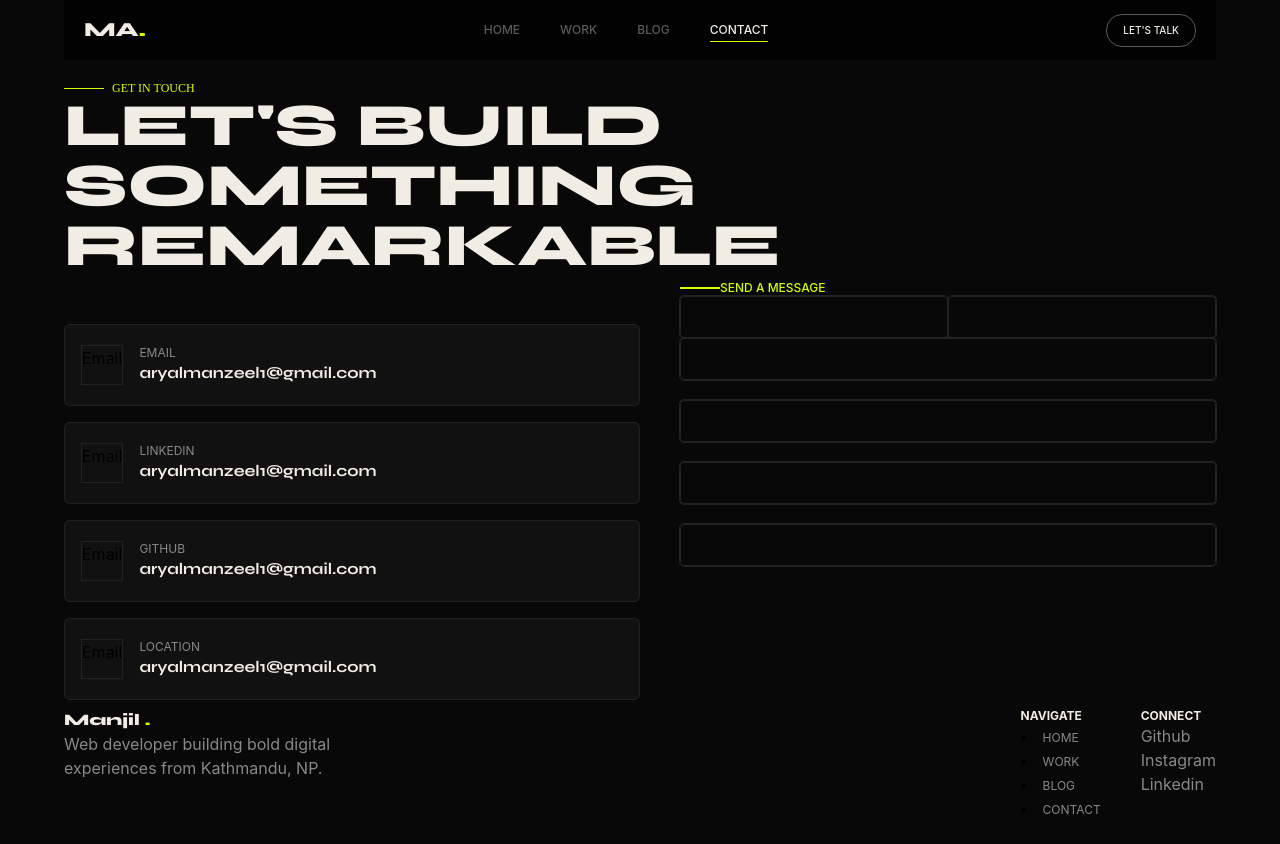
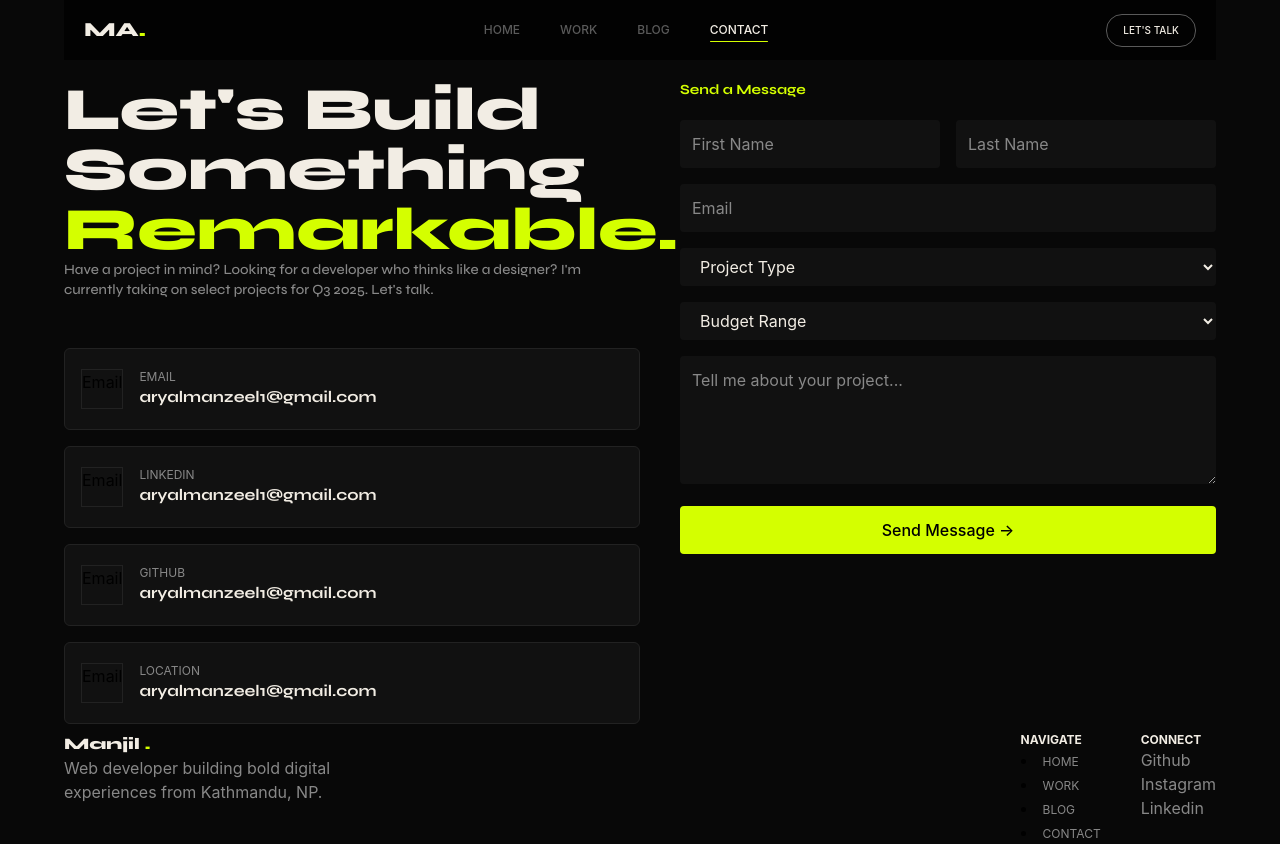
Before and after one commit to User-manjil/FullStack_Portfolio2025, a React app in the folder frontend/: page /contact in a window 1280 px wide. Before the commit the page ends 820 px from the top, so only its background shows below. Built offline with nearby package versions, Linux system fonts and the light colour scheme; the HTML template or start-up script is replaced by a standard one.

Commit message:
add : Contact section

```diff
--- a/frontend/src/Components/Pages/Contact.jsx
+++ b/frontend/src/Components/Pages/Contact.jsx
@@ -1,22 +1,39 @@
-import React from 'react'
+import React, { useState } from 'react'
 import TitleSection from '../Reusable/TitleSection'
 
 const Contact = () => {
+
   const dataContact = [
     {title : "Email" , data:"aryalmanzeel1@gmail.com"},
     {title : "Linkedin" , data:"aryalmanzeel1@gmail.com"},
     {title : "Github" , data:"aryalmanzeel1@gmail.com"},
     {title : "Location" , data:"aryalmanzeel1@gmail.com"},
   ]
+   const [form, setForm] = useState({
+    firstName: "",
+    lastName: "",
+    email: "",
+    projectType: "",
+    budget: "",
+    message: "",
+  });
+
+  const handleChange = (e) => {
+    setForm({ ...form, [e.target.name]: e.target.value });
+  };
+
+  const handleSubmit = () => {
+    console.log(form);
+    alert("Message Sent!");
+  };
   return (
     <div className='mt-10 w-full flex gap-10'>
-
-      <div className="flex flex-col w-1/2">
-
-        <TitleSection  subTitle="GET IN TOUCH " bigTitle="LET'S BUILD SOMETHING REMARKABLE" hasBtn={false} />
+      <div className="flex mt-10 flex-col w-1/2">
+      <div className="flex flex-col font-[Syne] text-(--text) text-6xl font-black">
+       Let's Build Something <span className='text-(--lime)'>Remarkable.</span>
+       <p className='text-sm text-(--muted2) font-medium'>Have a project in mind? Looking for a developer who thinks like a designer? I'm currently taking on select projects for Q3 2025. Let's talk.</p>
+      </div>
         <div className="flex flex-col mt-10 ">
-
-
              {dataContact.map((el, index) => {
                   return (
                     <div key={index} className='w-full group hover:border-(--lime) bg-(--bg2)  hover:translate-x-1 duration-200 flex border my-2 rounded-md border-(--border) px-0 py-5'>
@@ -30,37 +47,85 @@ const Contact = () => {
                     </div>
                   )
                 })}
+        </div>
 
 
 
+      </div>
+        <div>
+          <p className="text-sm text-(--lime) mt-10 mb-5 font-bold font-[Syne]">Send a Message</p>
 
+          <div className="space-y-4">
+            <div className="grid grid-cols-2 gap-4">
+              <input
+                name="firstName"
+                placeholder="First Name"
+                onChange={handleChange}
+                className=" p-3 rounded w-ful placeholder:text-(--muted2) text-(--text) bg-(--bg2)"
+              />
+              <input
+                name="lastName"
+                placeholder="Last Name"
+                onChange={handleChange}
+                className=" p-3 rounded w-full placeholder:text-(--muted2) text-(--text) bg-(--bg2)"
+              />
+            </div>
+
+            <input
+              name="email"
+              type="email"
+              placeholder="Email"
+              onChange={handleChange}
+              className=" p-3 rounded w-full placeholder:text-(--muted2) text-(--text) bg-(--bg2)  "
+            />
+
+            <select
+              name="projectType"
+              onChange={handleChange}
+              className="  rounded w-full  text-(--text) px-4 py-2 bg-(--bg2)   placeholder:text-(--muted2)"
+            >
+              <option value="">Project Type</option>
+              <option>Web Application</option>
+              <option>E-Commerce Store</option>
+              <option>Portfolio</option>
+              <option>SaaS Product</option>
+              <option>Consultation</option>
+            </select>
+
+            <select
+              name="budget"
+              onChange={handleChange}
+              className=" p-3 rounded w-full  text-(--text)    px-4 py-2  bg-(--bg2) placeholder:text-(--muted2) "
+            >
+              <option value="">Budget Range</option>
+              <option>below $500</option>
+              <option>$1k – $5k</option>
+              <option>$5k – $15k</option>
+              <option>$15k – $50k</option>
+              <option>$50k+</option>
+            </select>
+
+            <textarea
+              name="message"
+              placeholder="Tell me about your project..."
+              onChange={handleChange}
+              className=" p-3 rounded w-full h-32 bg-(--bg2) text-(--text) placeholder:text-(--muted2)"
+            />
+
+            <button
+              onClick={handleSubmit}
+              className="w-full bg-(--lime) hover:bg-(--lime) py-3 rounded font-medium"
+            >
+              Send Message →
+            </button>
+          </div>
         </div>
-      </div>
-      <div className="flex  mt-60 flex-col w-1/2 ">
-      <div className="flex items-center">
-         <div className="flex   left-0 bottom-[50%] w-10 h-0.5 bg-(--lime)"></div>
-        <div className="flex  text-(--lime)    text-xs font-medium relative"> SEND A MESSAGE</div>
-
-      </div>
-     <div className="flex">
-
-            <input className='w-full border border-(--border) outline outline-(--border)  hover:outline-(--lime) text-(--text) font-[Syne] rounded-sm px-3 py-2' type="text" />
-            <input className='w-full border border-(--border) outline outline-(--border)  hover:outline-(--lime) text-(--text) font-[Syne] rounded-sm px-3 py-2' type="text" />
-            </div>
-            <div className="flex flex-col gap-5">
-              <input className='w-full border border-(--border) outline outline-(--border)  hover:outline-(--lime) text-(--text) font-[Syne] rounded-sm px-3 py-2' type="text" />
-              <input className='w-full border border-(--border) outline outline-(--border)  hover:outline-(--lime) text-(--text) font-[Syne] rounded-sm px-3 py-2' type="text" />
-              <input className='w-full border border-(--border) outline outline-(--border)  hover:outline-(--lime) text-(--text) font-[Syne] rounded-sm px-3 py-2' type="text" />
-              <input className='w-full border border-(--border) outline outline-(--border)  hover:outline-(--lime) text-(--text) font-[Syne] rounded-sm px-3 py-2' type="text" />
-              </div>
-
       </div>
 
 
 
 
 
-    </div>
   )
 }
 
```
